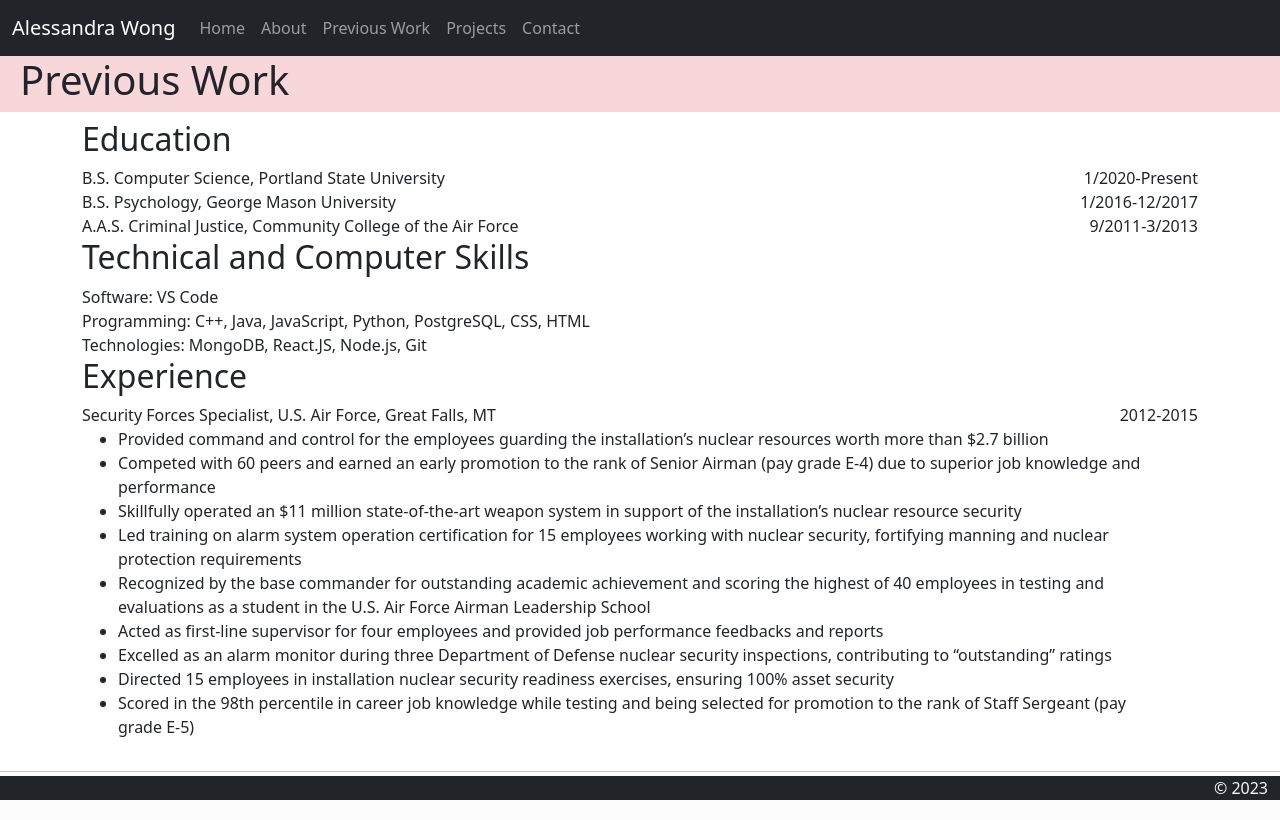
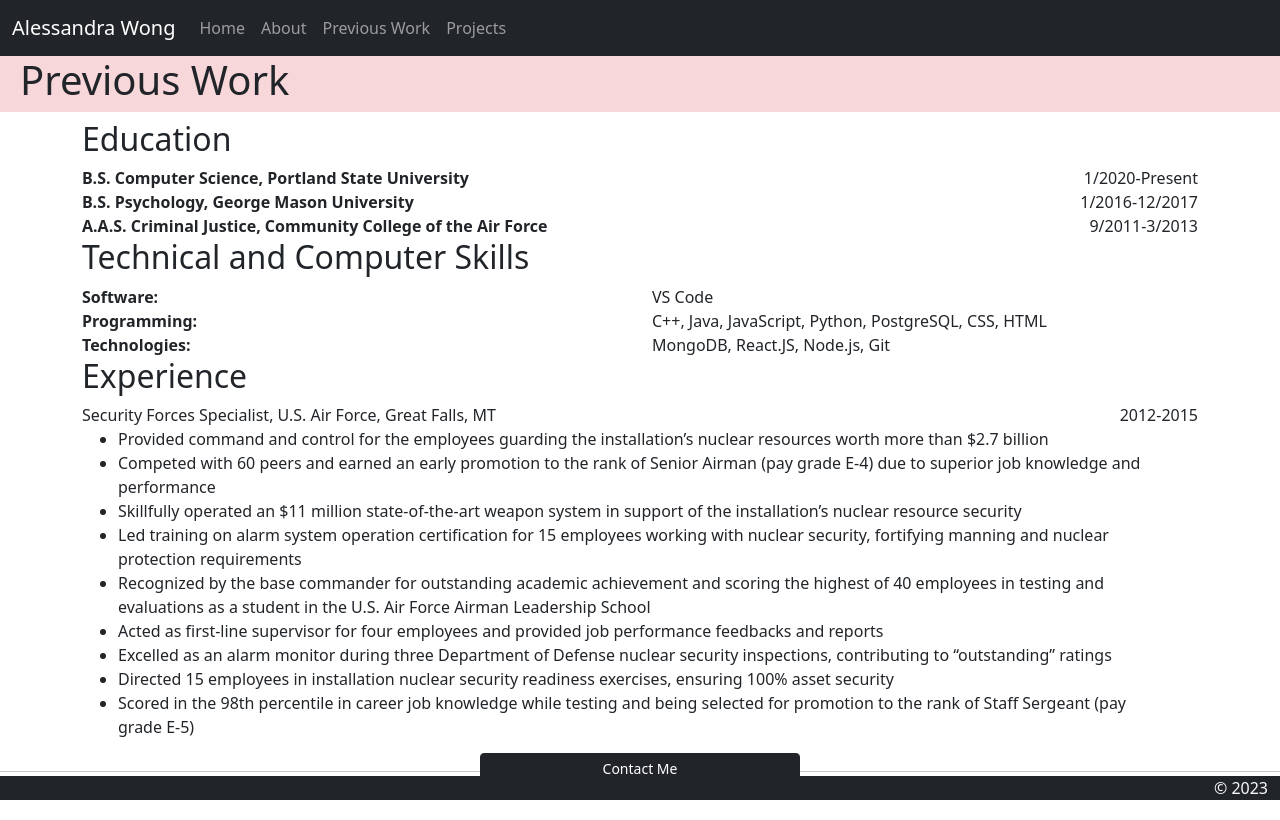
Before and after one commit to awong-pdx/personal-website, a Django app: page /previous-work/ in a window 1280 px wide. Run offline with Django 4.2, Linux system fonts and the light colour scheme.

Commit message:
Added offcanvas Contact button
Removed Contact page and added
a Bootstrap offcanvas Contact
in the footer.
Made small layout/style edits to other pages.

```diff
--- a/website/templates/website/contact.html
+++ b/website/templates/website/contact.html
@@ -6,5 +6,5 @@ Contact Me
 <div class="container-fluid bg-danger-subtle mt-3">
     <h1 class="p-2">Contact</h1>
 </div>
-<p>Contact page for the Visual Studio Code Django Tutorial</p>
+<p>Contact page</p>
 {% endblock %}
--- a/website/templates/website/layout.html
+++ b/website/templates/website/layout.html
@@ -58,22 +58,53 @@
                     <li class="nav-item">
                         <a href="{% url 'projects' %}" class="nav-link">Projects</a>
                     </li>
-              <li class="nav-item">
-                <a href="{% url 'contact' %}" class="nav-link">Contact</a>
-              </li>
                     </ul>
                 </div>
             </div>
         </nav>
     </header>
-    <div class="mt-5 ">
+    <div class="mt-5 mb-5">
       {% block content %} {% endblock %}
     <hr />
     <footer>
+        <div class="d-grid mx-auto my-3 fixed-bottom col-3">
+            <button class="btn btn-dark btn-sm " type="button" data-bs-toggle="offcanvas" data-bs-target="#contactMe" aria-controls="offcanvasBottom">Contact Me</button>
+        </div>
+        <div class="offcanvas offcanvas-bottom bg-dark" tabindex="-1" id="contactMe" aria-labelledby="offcanvasBottomLabel">
+            <div class="offcanvas-header d-flex flex-row-reverse">
+                <button type="button" class="btn-close" data-bs-dismiss="offcanvas" aria-label="Close"></button>
+            </div >
+            <h5 class="offcanvas-title text-center text-light" id="offcanvasBottomLabel">Contact Me</h5>
+            <div class="offcanvas-body small text-light">
+                <div class="row">
+                    <div class="col text-center">
+                        <svg xmlns="http://www.w3.org/2000/svg" width="16" height="16" fill="currentColor" class="bi bi-github" viewBox="0 0 16 16">
+                            <path d="M8 0C3.58 0 0 3.58 0 8c0 3.54 2.29 6.53 5.47 7.59.4.07.55-.17.55-.38 0-.19-.01-.82-.01-1.49-2.01.37-2.53-.49-2.69-.94-.09-.23-.48-.94-.82-1.13-.28-.15-.68-.52-.01-.53.63-.01 1.08.58 1.23.82.72 1.21 1.87.87 2.33.66.07-.52.28-.87.51-1.07-1.78-.2-3.64-.89-3.64-3.95 0-.87.31-1.59.82-2.15-.08-.2-.36-1.02.08-2.12 0 0 .67-.21 2.2.82.64-.18 1.32-.27 2-.27.68 0 1.36.09 2 .27 1.53-1.04 2.2-.82 2.2-.82.44 1.1.16 1.92.08 2.12.51.56.82 1.27.82 2.15 0 3.07-1.87 3.75-3.65 3.95.29.25.54.73.54 1.48 0 1.07-.01 1.93-.01 2.2 0 .21.15.46.55.38A8.012 8.012 0 0 0 16 8c0-4.42-3.58-8-8-8z"/>
+                        </svg>
+                        <a href="https://github.com/awong-pdx">@awong-pdx</a>
+                    </div>
+                </div>
+                <div class="row">
+                    <div class="col text-center">
+                        <svg xmlns="http://www.w3.org/2000/svg" width="16" height="16" fill="currentColor" class="bi bi-send" viewBox="0 0 16 16">
+                            <path d="M15.854.146a.5.5 0 0 1 .11.54l-5.819 14.547a.75.75 0 0 1-1.329.124l-3.178-4.995L.643 7.184a.75.75 0 0 1 .124-1.33L15.314.037a.5.5 0 0 1 .54.11ZM6.636 10.07l2.761 4.338L14.13 2.576 6.636 10.07Zm6.787-8.201L1.591 6.602l4.339 2.76 7.494-7.493Z"/>
+                        </svg>
+                        <a href="mailto:alessandra.l.wong@proton.me">alessandra.l.wong@proton.me</a>
+                    </div>
+                </div>
+                <div class="row">
+                    <div class="col text-center">
+                        <svg xmlns="http://www.w3.org/2000/svg" width="16" height="16" fill="currentColor" class="bi bi-linkedin" viewBox="0 0 16 16">
+                            <path d="M0 1.146C0 .513.526 0 1.175 0h13.65C15.474 0 16 .513 16 1.146v13.708c0 .633-.526 1.146-1.175 1.146H1.175C.526 16 0 15.487 0 14.854V1.146zm4.943 12.248V6.169H2.542v7.225h2.401zm-1.2-8.212c.837 0 1.358-.554 1.358-1.248-.015-.709-.52-1.248-1.342-1.248-.822 0-1.359.54-1.359 1.248 0 .694.521 1.248 1.327 1.248h.016zm4.908 8.212V9.359c0-.216.016-.432.08-.586.173-.431.568-.878 1.232-.878.869 0 1.216.662 1.216 1.634v3.865h2.401V9.25c0-2.22-1.184-3.252-2.764-3.252-1.274 0-1.845.7-2.165 1.193v.025h-.016a5.54 5.54 0 0 1 .016-.025V6.169h-2.4c.03.678 0 7.225 0 7.225h2.4z"/>
+                        </svg>
+                        <a href="http://linkedin.com/in/alessandra-l-wong">alessandra-l-wong</a>
+                    </div>
+                </div>
+            </div>
+        </div>
         <div class="container-fluid fixed-bottom pr-1 bg-dark text-light text-end" >
             <span>&copy; 2023 </span>
         </div>
     </footer>
-    </div>
   </body>
 </html>
--- a/website/templates/website/previous-work.html
+++ b/website/templates/website/previous-work.html
@@ -11,7 +11,7 @@ Previous Work
         <h2>Education</h2>
     </div>
     <div class="row">
-        <div class="col-8">
+        <div class="col-8 fw-bold">
             B.S. Computer Science, Portland State University
         </div>
         <div class="col-4 text-end">
@@ -19,7 +19,7 @@ Previous Work
         </div>
     </div>
     <div class="row">
-        <div class="col-8">
+        <div class="col-8 fw-bold">
             B.S. Psychology, George Mason University
         </div>
         <div class="col-4 text-end">
@@ -27,7 +27,7 @@ Previous Work
         </div>
     </div>
     <div class="row">
-        <div class="col-8">
+        <div class="col-8 fw-bold">
             A.A.S. Criminal Justice, Community College of the Air Force
         </div>
         <div class="col-4 text-end">
@@ -40,13 +40,16 @@ Previous Work
         <h2>Technical and Computer Skills</h2>
     </div>
     <div class="row">
-        <div class="column">Software: VS Code</div>
+        <div class="col fw-bold">Software:</div>
+        <div class="col">VS Code</div>
     </div>
     <div class="row">
-        <div class="column">Programming: C++, Java, JavaScript, Python, PostgreSQL, CSS, HTML</div>
+        <div class="col fw-bold">Programming:</div>
+        <div class="col">C++, Java, JavaScript, Python, PostgreSQL, CSS, HTML</div>
     </div>
     <div class="row">
-        <div class="column">Technologies: MongoDB, React.JS, Node.js, Git</div>
+        <div class="col fw-bold">Technologies:</div>
+        <div class="col">MongoDB, React.JS, Node.js, Git</div>
     </div>
 </div>
 <div class="container">
--- a/website/urls.py
+++ b/website/urls.py
@@ -4,7 +4,6 @@ from website import views
 urlpatterns = [
     path("", views.home, name="home"),
     path("about/", views.about, name="about"),
-    path("contact/", views.contact, name="contact"),
     path("previous-work/", views.previous_work, name="previous-work"),
     path("projects/", views.projects, name="projects"),
 ]
--- a/website/views.py
+++ b/website/views.py
@@ -5,18 +5,11 @@ from django.shortcuts import HttpResponse, render
 def home(request):
     return render(request, "website/homepage.html")
 
-
 def about(request):
     return render(request, "website/about.html")
-
-
-def contact(request):
-    return render(request, "website/contact.html")
-
 
 def previous_work(request):
     return render(request, "website/previous-work.html")
 
-
 def projects(request):
     return render(request, "website/projects.html")
```
Also changed, not shown: website/templates/website/homepage.html (+10 -11 lines). Lines whose indentation alone changed are shown as unchanged.
